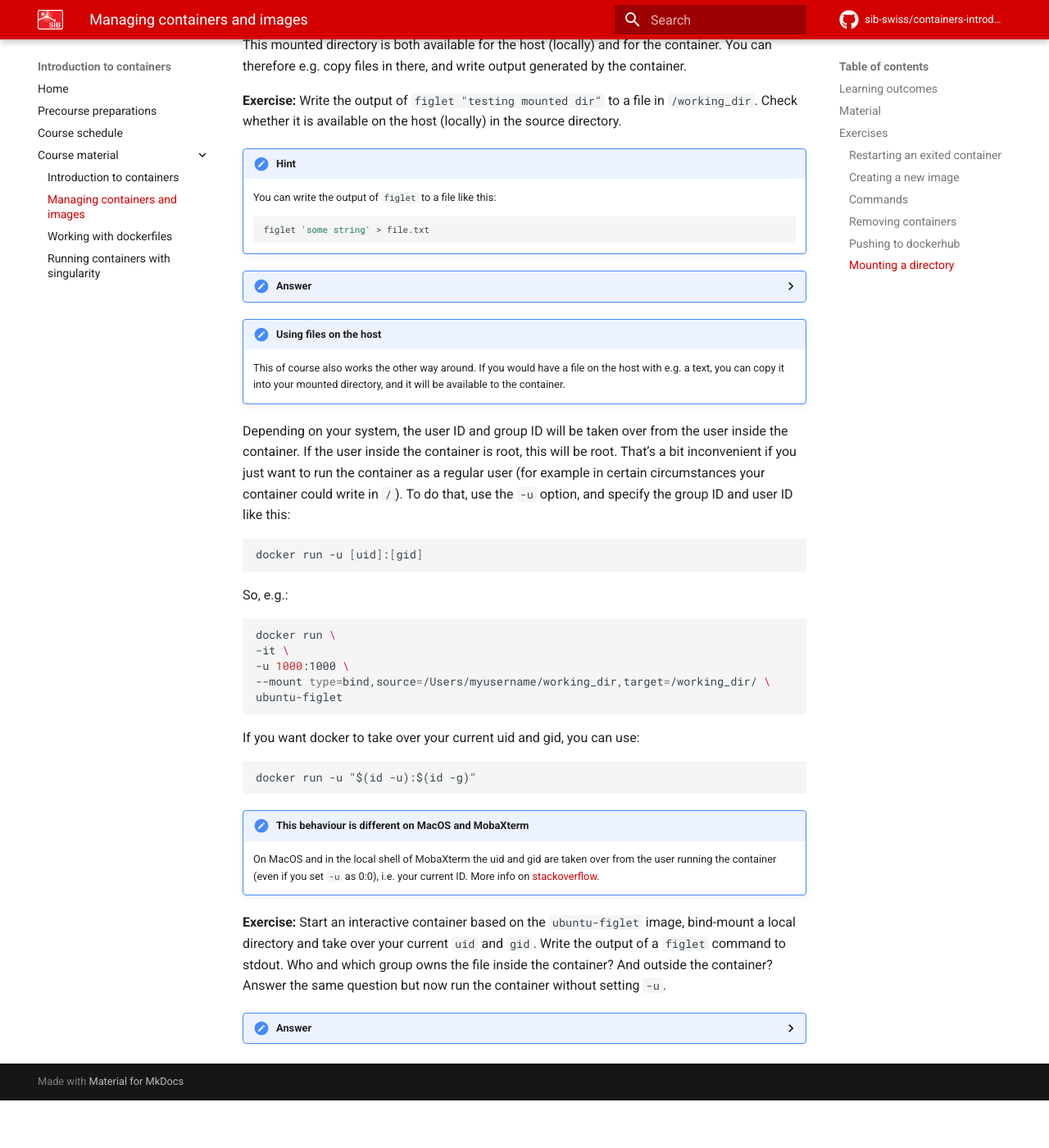
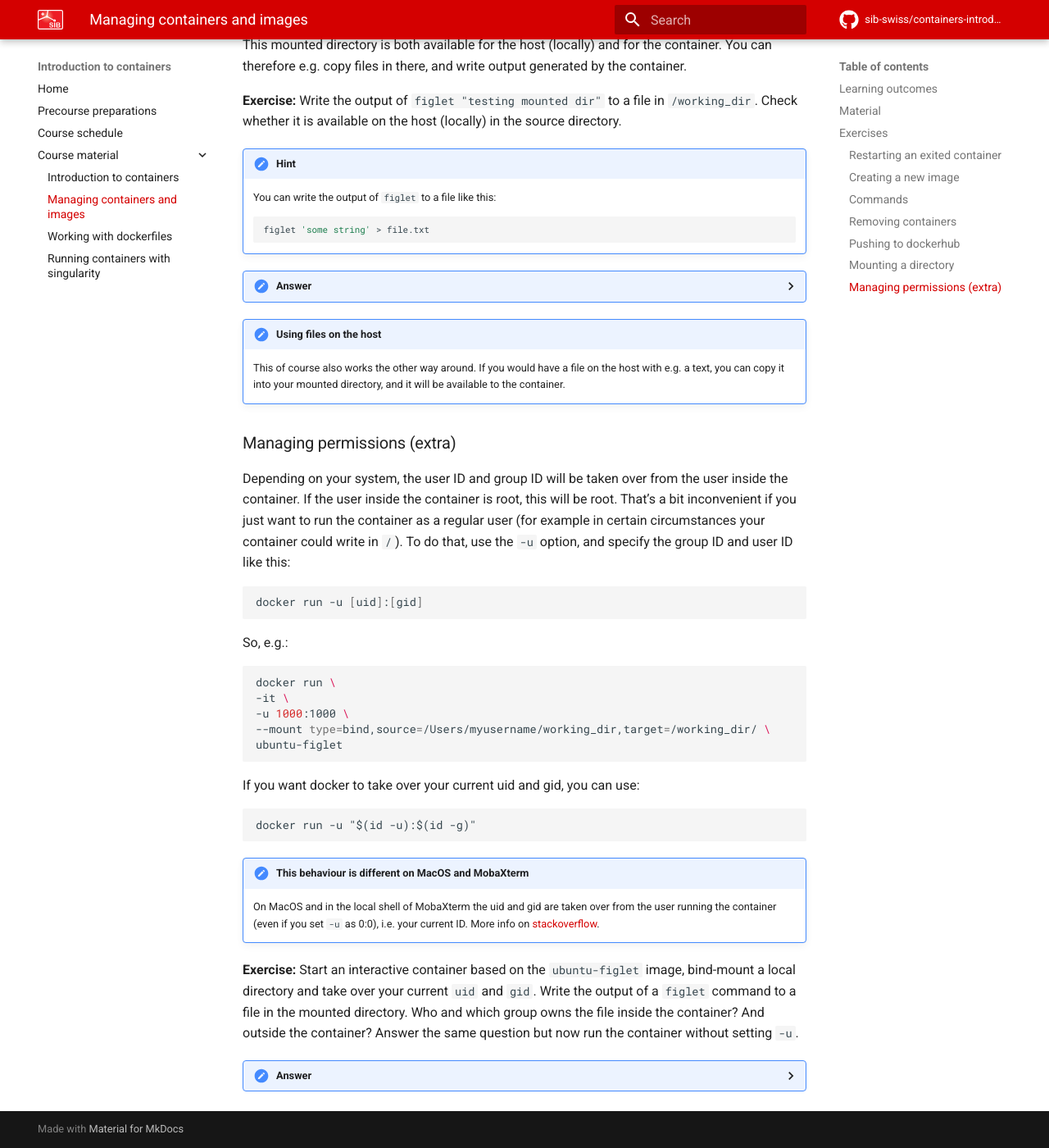
Before and after one commit to sib-swiss/containers-introduction-training, an MkDocs documentation site: the page built from docs/course_material/managing_docker.md, in a window 1280 px wide and 1400 px high, scrolled down 5140 px. Shown: the whole window at 82% size. Built offline with MkDocs 1.6.1 and Material for MkDocs 9.7.7, drawn with Linux system fonts in a browser that asks for light colours; comment, search, counter and statistics services are not loaded; before the commit the page ends 6482 px from its top, so only the background shows below that.

Commit message:
updated managing permissions

````diff
--- a/docs/course_material/managing_docker.md
+++ b/docs/course_material/managing_docker.md
@@ -254,6 +254,8 @@ This mounted directory is both available for the host (locally) and for the cont
 !!! note "Using files on the host"
     This of course also works the other way around. If you would have a file on the host with e.g. a text, you can copy it into your mounted directory, and it will be available to the container.
 
+### Managing permissions (extra)
+
 Depending on your system, the user ID and group ID will be taken over from the user inside the container. If the user inside the container is root, this will be root. That's a bit inconvenient if you just want to run the container as a regular user (for example in certain circumstances your container could write in `/`). To do that, use the `-u` option, and specify the group ID and user ID like this:
 
 ```sh
@@ -279,7 +281,7 @@ docker run -u "$(id -u):$(id -g)"
 !!! note "This behaviour is different on MacOS and MobaXterm"
     On MacOS and in the local shell of MobaXterm the uid and gid are taken over from the user running the container (even if you set `-u` as 0:0), i.e. your current ID. More info on [stackoverflow](https://stackoverflow.com/questions/43097341/docker-on-macosx-does-not-translate-file-ownership-correctly-in-volumes).
 
-**Exercise:** Start an interactive container based on the `ubuntu-figlet` image, bind-mount a local directory and take over your current `uid` and `gid`. Write the output of a `figlet` command to stdout. Who and which group owns the file inside the container? And outside the container? Answer the same question but now run the container without setting `-u`.
+**Exercise:** Start an interactive container based on the `ubuntu-figlet` image, bind-mount a local directory and take over your current `uid` and `gid`. Write the output of a `figlet` command to a file in the mounted directory. Who and which group owns the file inside the container? And outside the container? Answer the same question but now run the container without setting `-u`.
 
 ??? done "Answer"
     === "Linux"
````
